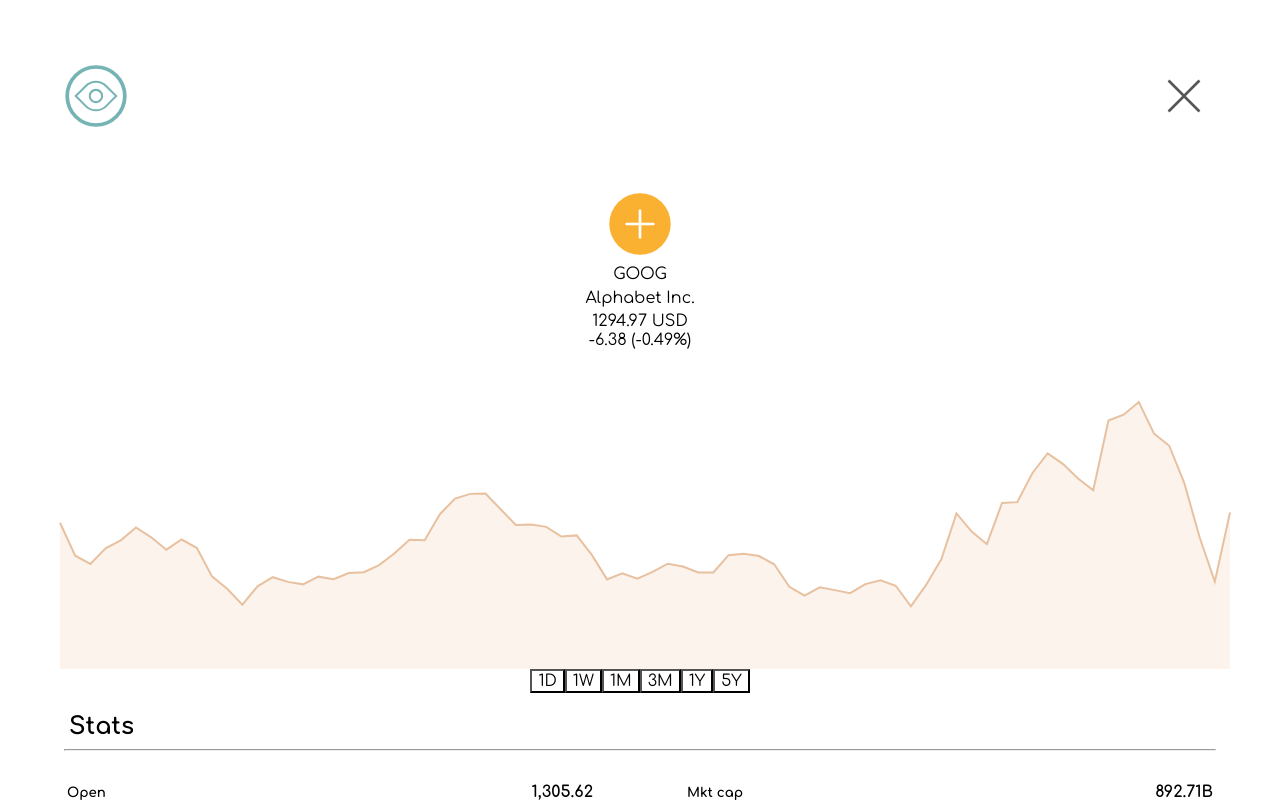
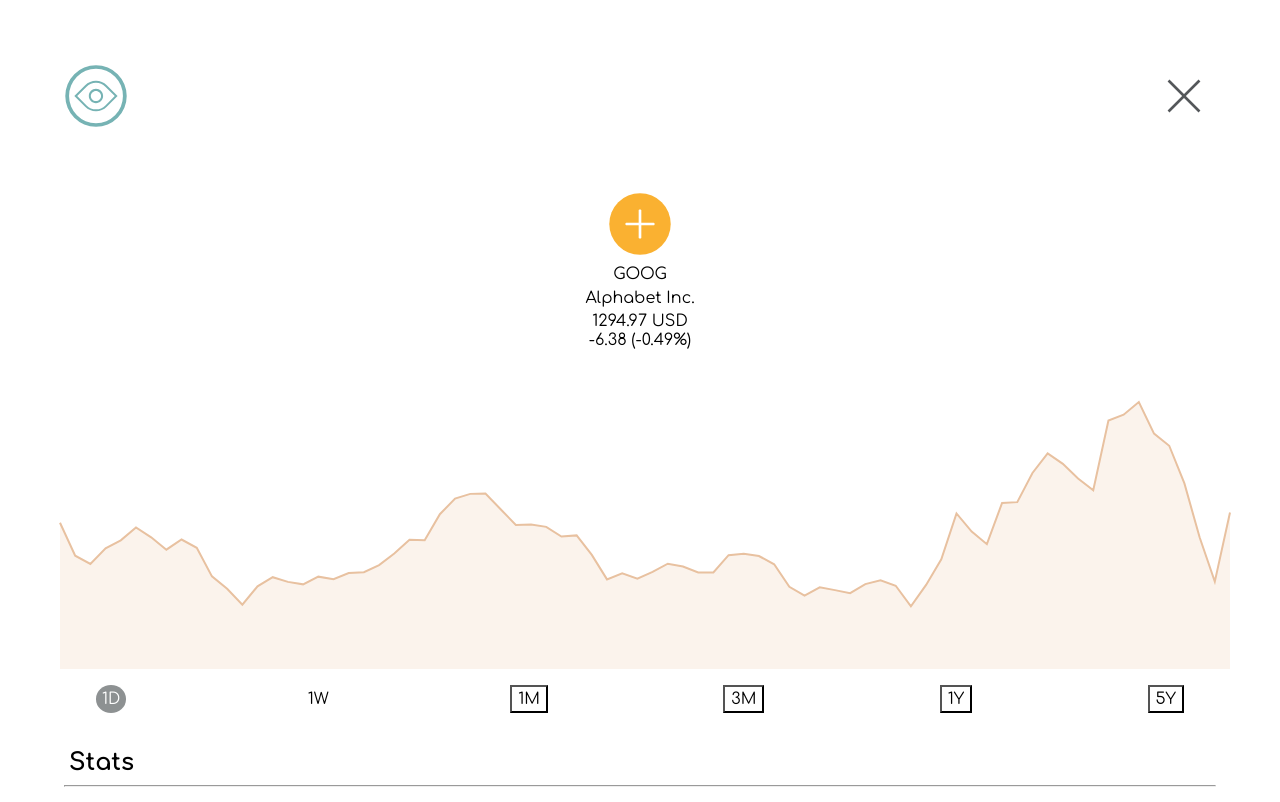
Before and after one commit to jonny-ms/ticker-tracker, a React (Create React App) app: page /stocks/1 in a window 1280 px wide. Shown: the top 802 px of the page. Built offline with nearby package versions, Linux system fonts and the light colour scheme; no server answers.

Commit message:
Small edit on Scope Component buttons. Need to manage classname change on state change. Minor edit to regex for NewsFeed filter

```diff
--- a/src/App.scss
+++ b/src/App.scss
@@ -159,3 +159,21 @@
 		}
 	}
 }
+
+.scope {
+	display: flex;
+	justify-content: space-between;
+	width: 85%;
+	margin-top: 2vh;
+	margin-bottom: 2vh;
+	&-button {
+		border: none;
+		&-is-active {
+			border: none;
+			border-radius: 50%;
+			height: 3.5vh;
+			color: $white;
+			background-color: $badge-color;
+		}
+	}
+}
--- a/src/components/stock_show/NewsFeed.jsx
+++ b/src/components/stock_show/NewsFeed.jsx
@@ -4,34 +4,42 @@
 export function NewsFeed({ companyName }) {
 	const [news, setNews] = React.useState([]);
 
+	// Todo: check what other substring i should remove
 	const formatNameForSearch = string => {
-		const regex = /inc\./gi;
-		return string.replace(regex, "");
+		const regex = /inc\.?/gi;
+		return string.replace(regex, "").trim();
 	};
 
-	React.useEffect(() => {
-		axios({
-			method: "get",
-			url: `https://newsapi.org/v2/top-headlines?q=${formatNameForSearch(
-				companyName
-			)}&apiKey=${process.env.REACT_APP_NEWS_API_KEY}`
-		}).then(({ data }) => {
-			setNews(data.articles);
-		});
-	}, []);
+	// React.useEffect(() => {
+	// 	axios({
+	// 		method: "get",
+	// 		url: `https://newsapi.org/v2/top-headlines?q=${formatNameForSearch(
+	// 			companyName
+	// 		)}&apiKey=${process.env.REACT_APP_NEWS_API_KEY}`
+	// 	}).then(({ data }) => {
+	// 		setNews(data.articles);
+	// 	});
+	// }, []);
 
 	return (
 		<>
+			{news[0] && (
+				<section className="portfolio">
+					<h2>News</h2>
+					<hr />
 					{news.map(article => {
 						return (
-					<div>
+							<article>
 								<p>{article.title}</p>
 								<p>{article.source.name}</p>
 								<p>{article.description}</p>
+								<a href={article.url}>link</a>
 								<hr />
-					</div>
+							</article>
 						);
 					})}
+				</section>
+			)}
 		</>
 	);
 }
--- a/src/components/stock_show/Quote.jsx
+++ b/src/components/stock_show/Quote.jsx
@@ -192,9 +192,11 @@
 						onChange={value => setDynamicValue(value)}
 						marketOpen={search.realTimeQuote.price_open}
 					/>
-					<Scope onChange={scope => setScope(scope)} />
-					<Stats summary={search.realTimeQuote} />
-					<NewsFeed companyName={search.realTimeQuote.name} />
+					<div className="list">
+						<Scope onChange={scope => setScope(scope)} />
+						<Stats summary={search.realTimeQuote} />
+						<NewsFeed companyName={search.realTimeQuote.name} />
+					</div>
 				</>
 			)}
 		</>
--- a/src/components/stock_show/Scope.jsx
+++ b/src/components/stock_show/Scope.jsx
@@ -45,11 +45,19 @@
 	};
 
 	return (
-		<>
-			<button value={"1D"} onClick={() => props.onChange(oneDay)}>
+		<div className="scope">
+			<button
+				className="scope-button-is-active"
+				value={"1D"}
+				onClick={() => props.onChange(oneDay)}
+			>
 				1D
 			</button>
-			<button value={"1W"} onClick={() => props.onChange(oneWeek)}>
+			<button
+				className="scope-button"
+				value={"1W"}
+				onClick={() => props.onChange(oneWeek)}
+			>
 				1W
 			</button>
 			<button value={"1M"} onClick={() => props.onChange(oneMonth)}>
@@ -64,6 +72,6 @@
 			<button value={"5Y"} onClick={() => props.onChange(fiveYears)}>
 				5Y
 			</button>
-		</>
+		</div>
 	);
 }
--- a/src/components/stock_show/Stats.jsx
+++ b/src/components/stock_show/Stats.jsx
@@ -24,7 +24,6 @@
 	};
 
 	return (
-		<div className="list">
 		<section className="portfolio">
 			<h2>Stats</h2>
 			<hr />
@@ -90,6 +89,5 @@
 				</tbody>
 			</table>
 		</section>
-		</div>
 	);
 }
```
Lines whose indentation alone changed are shown as unchanged.
